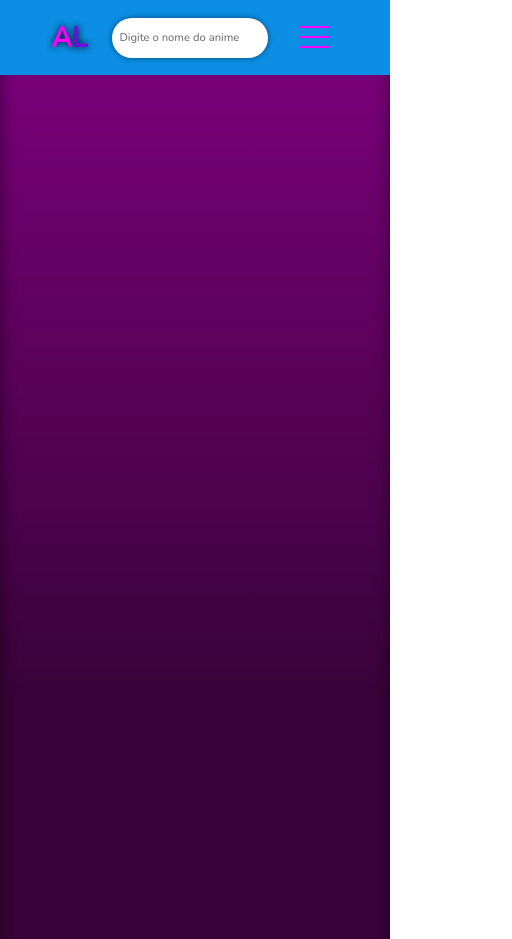
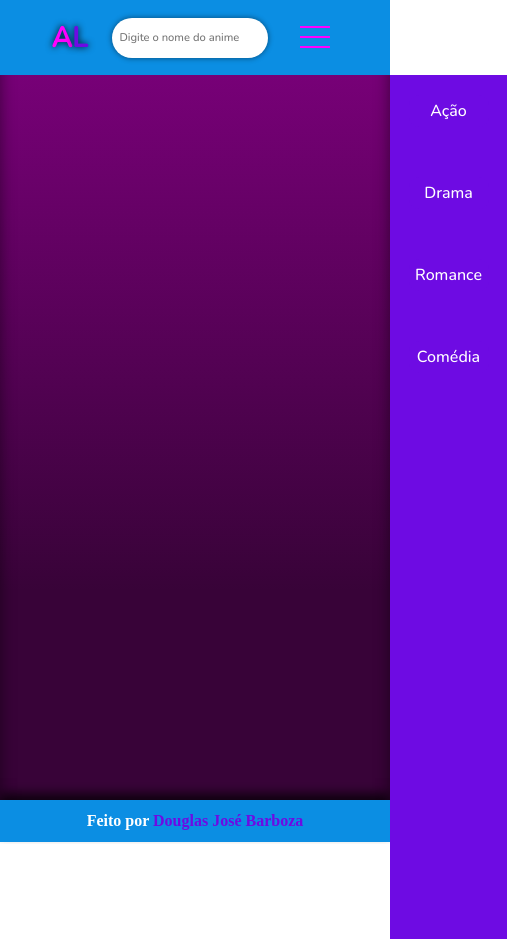
Before and after one commit to douglasjosebarboza/AnimeLix, a plain HTML site: page index.html in a window 390 px wide. Shown: the top 939 px of the page, 512 px wide, since content can reach past the window. After the commit the page ends 844 px from the top, so only its background shows below. Drawn offline with nearby package versions, Linux system fonts and the light colour scheme; no server answers.

Commit message:
Update style.css

```diff
--- a/css/style.css
+++ b/css/style.css
@@ -101,9 +101,6 @@ header{
     display: none;
 }
 
-.header-nav-div-span--mobile{
-
-}
 
 .header-nav-ul--mobile{
     display: flex;
@@ -139,7 +136,7 @@ main{
     margin: auto;
     flex-wrap: wrap;
     justify-content: center;
-    padding: 100px;
+    padding: 100px auto;
     gap: 20px;
     width: 80%;
     min-height: 800px;
@@ -167,9 +164,6 @@ main{
     border-radius: 20px;
     box-shadow: 0 0 15px 1px  black;
     transition-duration: 0.5s;
-}
-.anime--poster:hover{
-
 }
 
 .anime--title{
@@ -249,17 +243,7 @@ footer{
     }
 
     #header-input--mobile:checked ~ label .header-nav-ul--mobile{
-        background-color: var(--cor-lt--01);
-        display: flex;
-        flex-direction: column;
-        align-items: center;
-        gap: 50px;
-        padding-top: 20px;
-        position: absolute;
         right: 0;
-        top: 75px;
-        width: 30vw;
-        height: 100vh;
     }
 
     .header-nav-div--mobile{
@@ -293,7 +277,18 @@ footer{
         bottom: -10px;
      }
      .header-nav-ul--mobile{
-        display: none;
+        background-color: var(--cor-lt--01);
+        display: flex;
+        flex-direction: column;
+        align-items: center;
+        gap: 50px;
+        padding-top: 20px;
+        position: absolute;
+        right: -30vw;
+        top: 75px;
+        width: 30vw;
+        height: 100vh;
+        transition: ease 0.5s;
      }
 }
 
```
